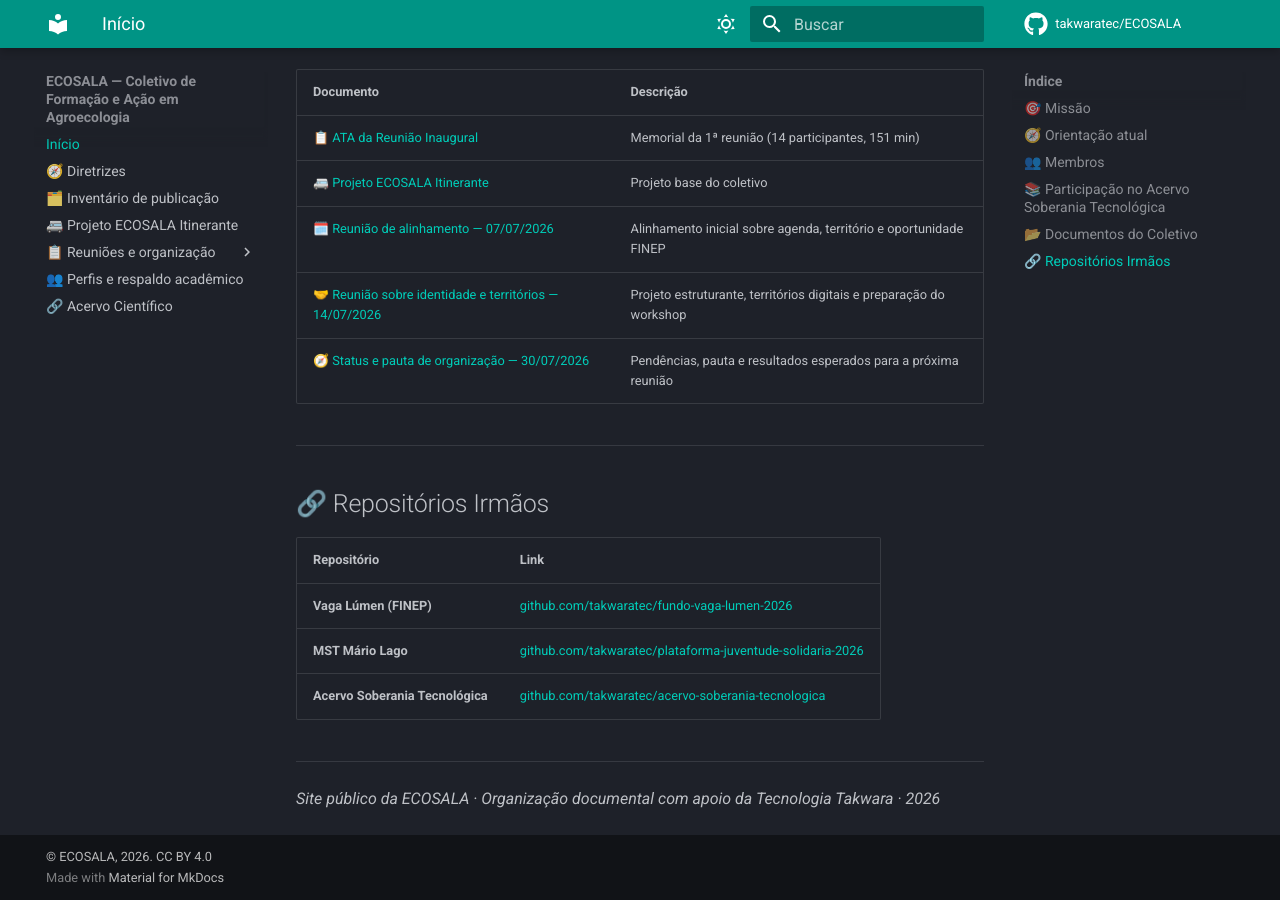
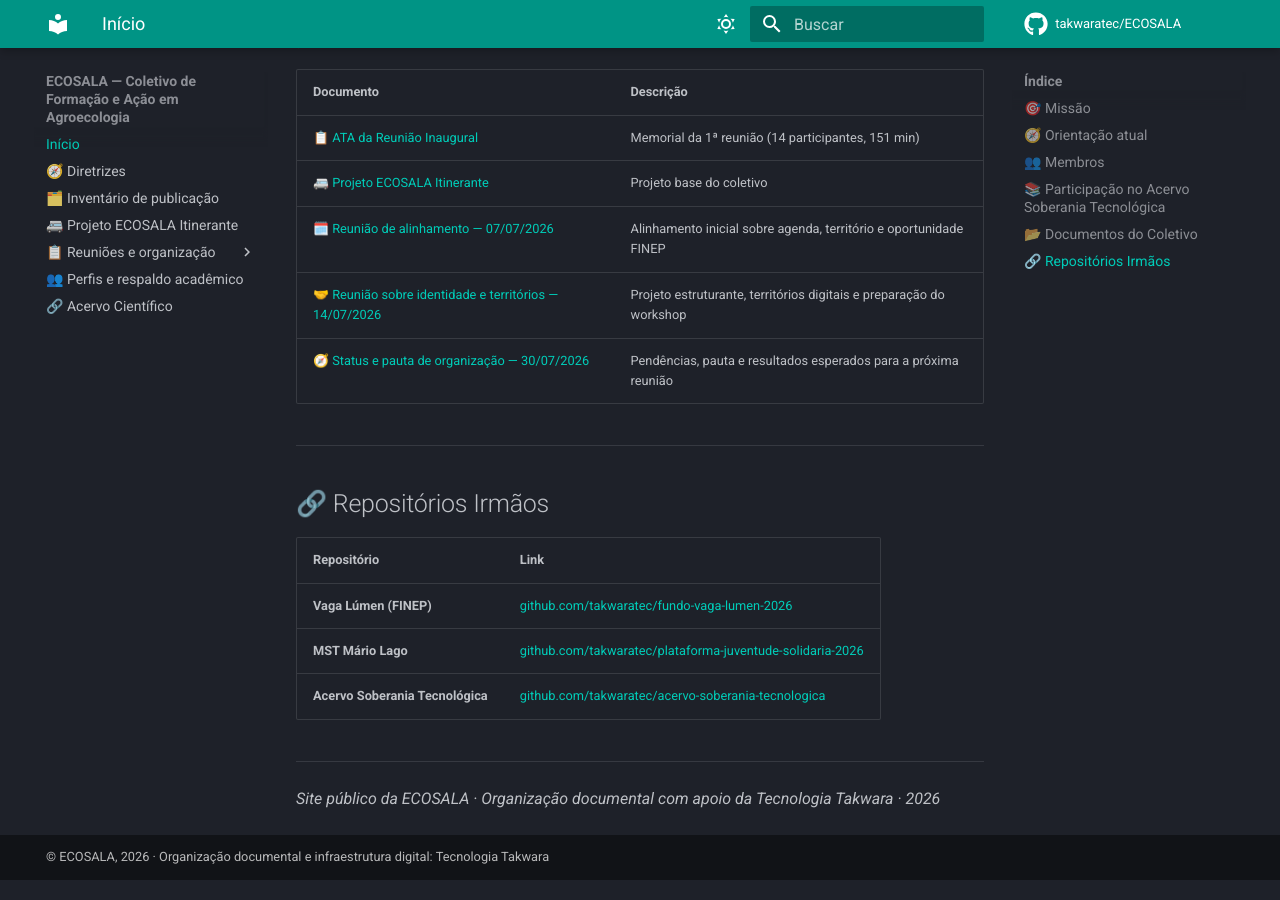
Before and after one commit to takwaratec/ECOSALA, an MkDocs documentation site: the page built from docs/index.md, in a window 1280 px wide and 900 px high, scrolled down 2137 px. Built offline with MkDocs 1.6.1 and Material for MkDocs 9.7.7, drawn with Linux system fonts in a browser that asks for light colours; comment, search, counter and statistics services are not loaded.

Commit message:
docs: ajusta credito institucional do site

```diff
--- a/mkdocs.yml
+++ b/mkdocs.yml
@@ -4,7 +4,10 @@ site_url: https://takwaratec.github.io/ECOSALA
 repo_url: https://github.com/takwaratec/ECOSALA
 repo_name: takwaratec/ECOSALA
 edit_uri: edit/main/docs/
-copyright: © ECOSALA, 2026. CC BY 4.0
+copyright: "© ECOSALA, 2026 · Organização documental e infraestrutura digital: Tecnologia Takwara"
+
+extra:
+  generator: false
 
 theme:
   name: material
```
